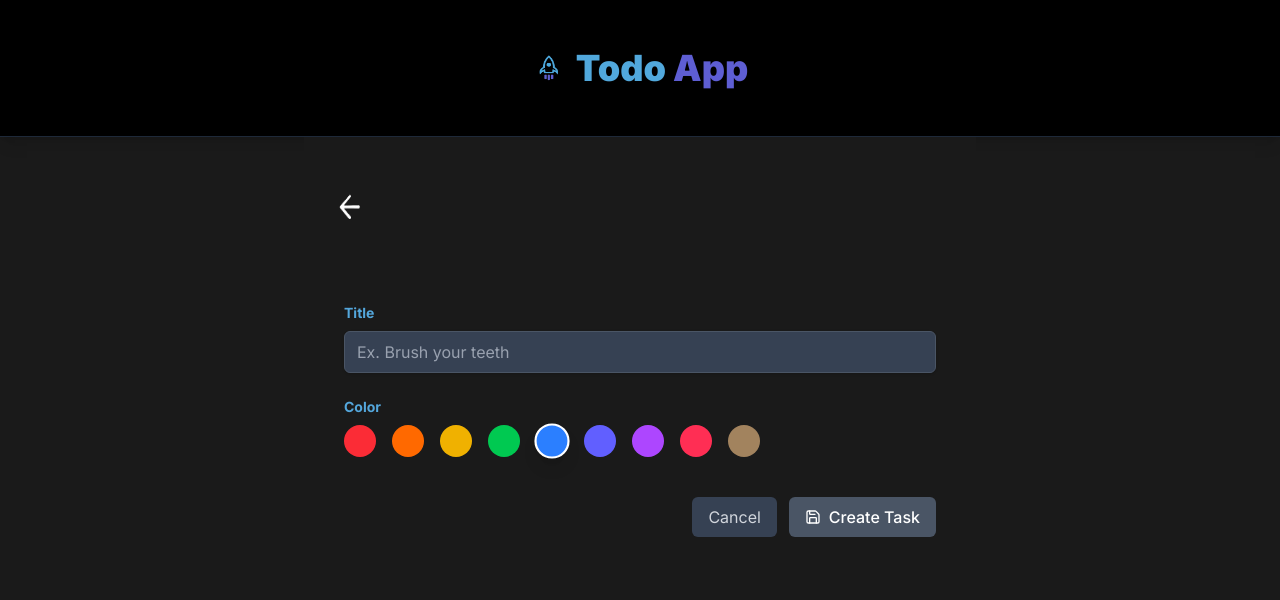
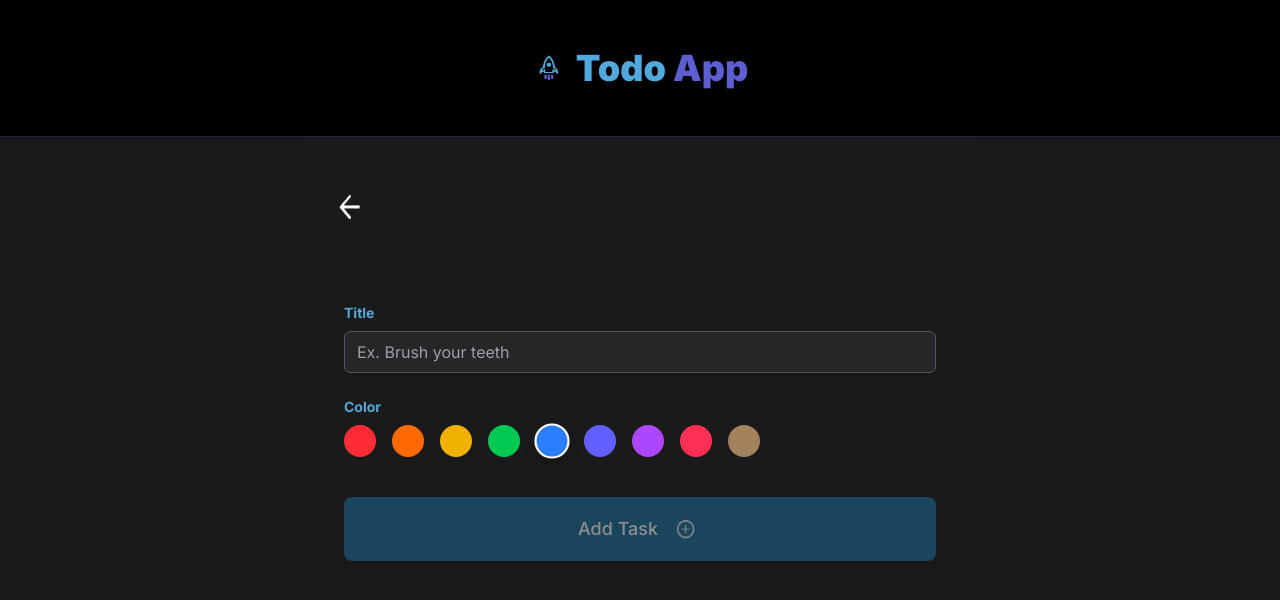
Before and after one commit to lonelydomino/todo-app-frontend, a Next.js app: page /create in a window 1280 px wide. Shown: the top 600 px of the page. Built offline with nearby package versions, Linux system fonts and the light colour scheme; no server answers.

Commit message:
Update create task page: change title input background to #262626, remove cancel button, update button styling to match main page, change text to 'Add Task' with icon

```diff
--- a/src/app/create/page.tsx
+++ b/src/app/create/page.tsx
@@ -102,7 +102,8 @@ export default function CreateTaskPage() {
                 id="title"
                 value={title}
                 onChange={(e) => setTitle(e.target.value)}
-                className="w-full px-3 py-2 bg-gray-700 border border-gray-600 rounded-md shadow-sm focus:outline-none focus:ring-2 focus:ring-blue-500 focus:border-blue-500 text-gray-100 placeholder-gray-400"
+                className="w-full px-3 py-2 border border-gray-600 rounded-md shadow-sm focus:outline-none focus:ring-2 focus:ring-blue-500 focus:border-blue-500 text-gray-100 placeholder-gray-400"
+                style={{ backgroundColor: "#262626" }}
                 placeholder="Ex. Brush your teeth"
                 required
               />
@@ -164,25 +165,35 @@ export default function CreateTaskPage() {
             )}
 
             {/* Form Actions */}
-            <div className="flex justify-end space-x-3 pt-4">
-              <button
-                type="button"
-                onClick={handleBack}
-                className="px-4 py-2 text-gray-300 bg-gray-700 hover:bg-gray-600 rounded-md transition-colors"
-              >
-                Cancel
-              </button>
+            <div className="flex justify-end pt-4">
               <button
                 type="submit"
                 disabled={loading || !title.trim()}
-                className="inline-flex items-center space-x-2 px-4 py-2 bg-blue-600 hover:bg-blue-700 disabled:bg-gray-600 text-white font-medium rounded-md transition-colors disabled:cursor-not-allowed"
+                className="w-full inline-flex items-center justify-center space-x-3 text-white font-medium py-4 px-8 rounded-lg transition-colors duration-200 shadow-lg hover:shadow-xl disabled:opacity-50 disabled:cursor-not-allowed"
+                style={{ backgroundColor: "#1d70a0" }}
+                onMouseEnter={(e) =>
+                  !loading &&
+                  (e.currentTarget.style.backgroundColor = "#1a5f8a")
+                }
+                onMouseLeave={(e) =>
+                  !loading &&
+                  (e.currentTarget.style.backgroundColor = "#1d70a0")
+                }
               >
                 {loading ? (
                   <div className="w-4 h-4 border-2 border-white border-t-transparent rounded-full animate-spin"></div>
                 ) : (
-                  <Save className="w-4 h-4" />
+                  <>
+                    <span className="text-lg">Add Task</span>
+                    <div className="p-1">
+                      <img
+                        src="/add icon.png"
+                        alt="Add Icon"
+                        className="w-6 h-6"
+                      />
+                    </div>
+                  </>
                 )}
-                <span>{loading ? "Creating..." : "Create Task"}</span>
               </button>
             </div>
           </form>
```
